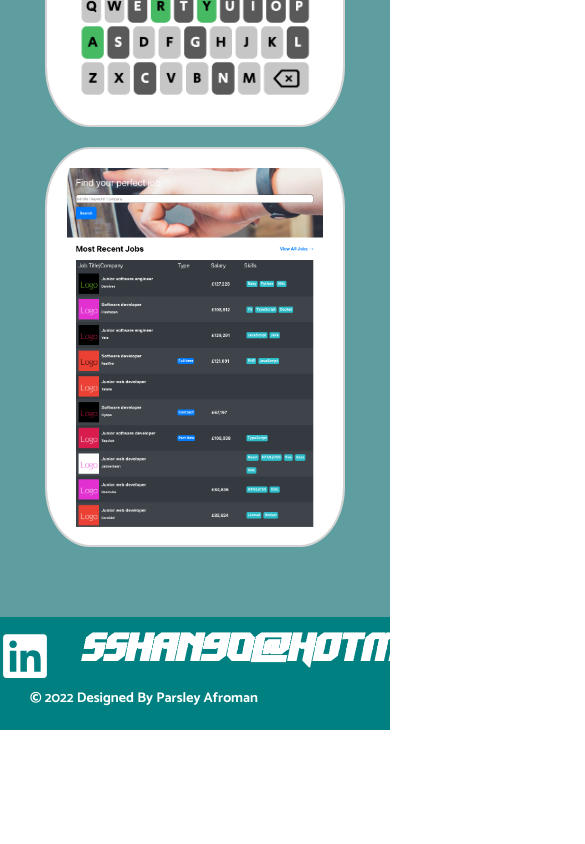
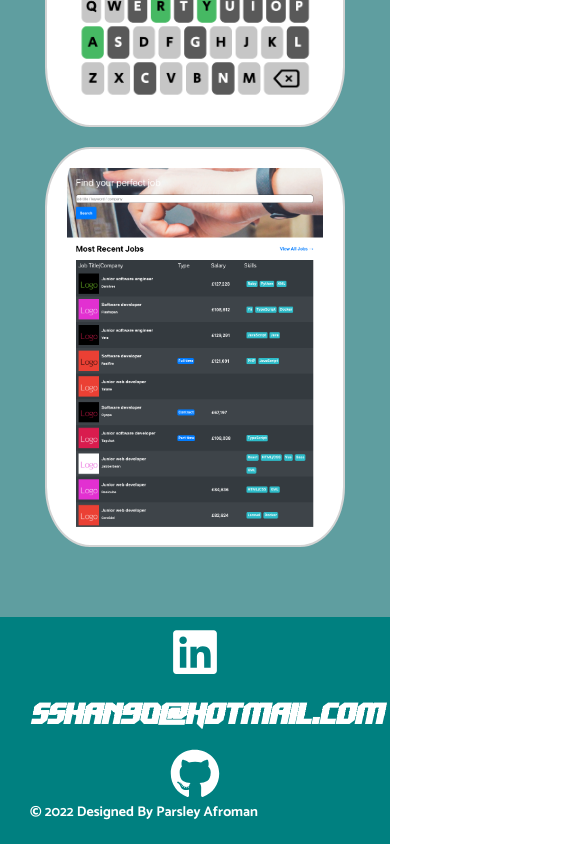
Before and after one commit to Parsley-Afroman/Parsley-Afroman.github.io, a React (Create React App) app: page / in a window 390 px wide. Shown: the part 1460-2304 px from the top of the page, 585 px wide, since content can reach past the window. Before the commit the page ends 2190 px from the top, so only its background shows below. Built offline with nearby package versions, Linux system fonts and the light colour scheme.

Commit message:
added my email address alongside a media query for resposniveness

```diff
--- a/src/App.scss
+++ b/src/App.scss
@@ -347,8 +347,13 @@ main {
 footer {
   background-color: teal;
 
+  .headerThree {
+    padding: 0;
+  }
+
   .footerLinks {
     display: flex;
+    flex-wrap: wrap;
     justify-content: space-evenly;
     align-items: center;
     padding: 40px 0 20px 0;
@@ -517,4 +522,11 @@ footer {
       }
     }
   }
+
+  footer {
+    .headerThree {
+      font-size: 3rem;
+      padding: 20px 0;
+    }
+  }
 }
```
